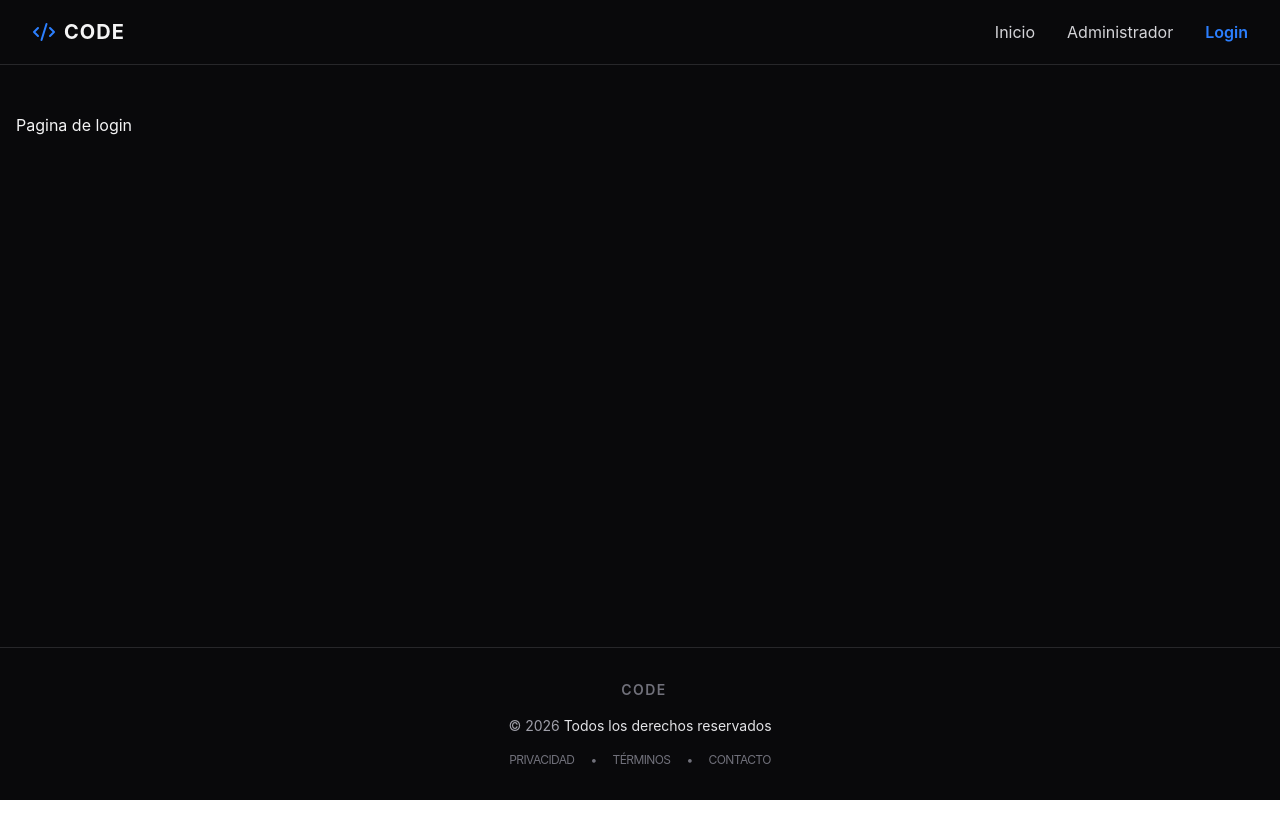
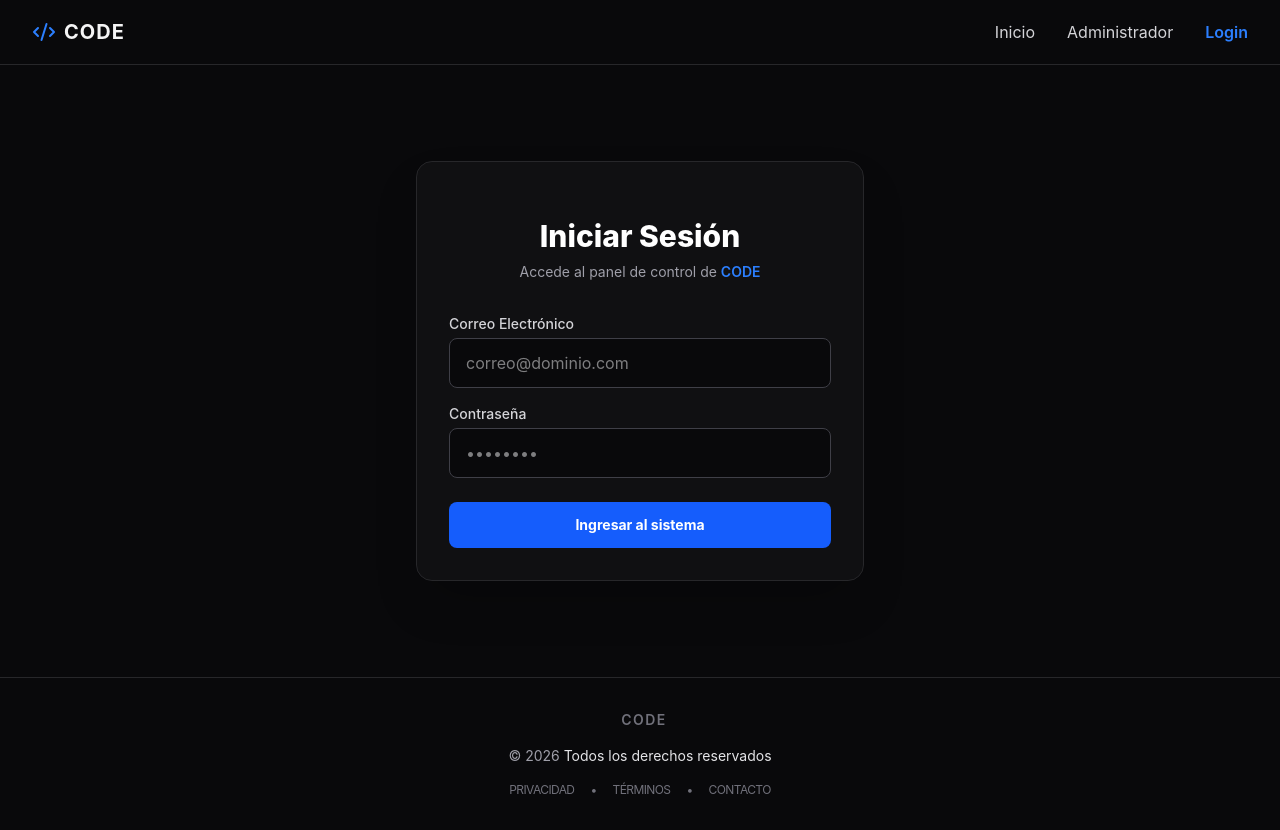
Before and after one commit to rollingcodeschool/crud-servicios-c25, a React (Vite) app: page /login in a window 1280 px wide. Before the commit the page ends 800 px from the top, so only its background shows below. Built offline with nearby package versions, Linux system fonts and the light colour scheme.

Commit message:
agregue el maquetado del Login

```diff
--- a/src/components/pages/Login.jsx
+++ b/src/components/pages/Login.jsx
@@ -1,9 +1,107 @@
-const Login = () => {
-    return (
+import { useForm } from "react-hook-form";
+import { useNavigate } from "react-router";
+import Swal from "sweetalert2";
+
+const Login = ({ setUsuarioLogueado }) => {
+  const {
+    register,
+    handleSubmit,
+    formState: { errors },
+  } = useForm();
+
+  const onSubmit = (data) => {
+    console.log(data);
+  };
+
+  return (
+    <section className="flex grow items-center justify-center py-12 px-4 sm:px-6 lg:px-8 animate-fadeIn">
+      <div className="max-w-md w-full space-y-8 bg-zinc-900/50 p-8 rounded-2xl border border-zinc-800 shadow-2xl backdrop-blur-sm">
         <div>
-            <h1>Pagina de login</h1>
+          <h2 className="mt-6 text-center text-3xl font-extrabold text-white">
+            Iniciar Sesión
+          </h2>
+          <p className="mt-2 text-center text-sm text-zinc-400">
+            Accede al panel de control de{" "}
+            <span className="text-blue-500 font-semibold">CODE</span>
+          </p>
         </div>
-    );
+
+        <form className="mt-8 space-y-6" onSubmit={handleSubmit(onSubmit)}>
+          <div className="space-y-4">
+            {/* Email Field */}
+            <div>
+              <label
+                htmlFor="email"
+                className="block text-sm font-medium text-zinc-300 mb-1"
+              >
+                Correo Electrónico
+              </label>
+              <input
+                id="email"
+                type="email"
+                autoComplete="email"
+                className={`w-full px-4 py-3 bg-zinc-950 border ${errors.email ? "border-red-500" : "border-zinc-700"} rounded-lg text-zinc-100 focus:outline-none focus:ring-2 focus:ring-blue-500/50 transition-all`}
+                placeholder="correo@dominio.com"
+                {...register("email", {
+                  required: "El email es obligatorio",
+                  pattern: {
+                    value:
+                      /^[a-z0-9!#$%&'*+/=?^_`{|}~-]+(?:\.[a-z0-9!#$%&'*+/=?^_`{|}~-]+)*@(?:[a-z0-9](?:[a-z0-9-]*[a-z0-9])?\.)+[a-z0-9](?:[a-z0-9-]*[a-z0-9])?$/,
+                    message: "Email no válido",
+                  },
+                })}
+              />
+              {errors.email && (
+                <span className="text-red-500 text-xs mt-1 italic">
+                  {errors.email.message}
+                </span>
+              )}
+            </div>
+
+            {/* Password Field */}
+            <div>
+              <label
+                htmlFor="password"
+                className="block text-sm font-medium text-zinc-300 mb-1"
+              >
+                Contraseña
+              </label>
+              <input
+                id="password"
+                type="password"
+                autoComplete="current-password"
+                className={`w-full px-4 py-3 bg-zinc-950 border ${errors.password ? "border-red-500" : "border-zinc-700"} rounded-lg text-zinc-100 focus:outline-none focus:ring-2 focus:ring-blue-500/50 transition-all`}
+                placeholder="••••••••"
+                {...register("password", {
+                  required: "La contraseña es obligatoria",
+                  pattern: {
+                    value:
+                      /^(?=.*\d)(?=.*[\u0021-\u002b\u003c-\u0040])(?=.*[A-Z])(?=.*[a-z])\S{8,16}$/,
+                    message:
+                      "Debe tener 8-16 caracteres, mayúscula, minúscula, número y símbolo.",
+                  },
+                })}
+              />
+              {errors.password && (
+                <span className="text-red-500 text-xs mt-1 italic">
+                  {errors.password.message}
+                </span>
+              )}
+            </div>
+          </div>
+
+          <div>
+            <button
+              type="submit"
+              className="group relative w-full flex justify-center py-3 px-4 border border-transparent text-sm font-bold rounded-lg text-white bg-blue-600 hover:bg-blue-500 focus:outline-none focus:ring-2 focus:ring-offset-2 focus:ring-offset-zinc-950 focus:ring-blue-500 transition-all active:scale-95"
+            >
+              Ingresar al sistema
+            </button>
+          </div>
+        </form>
+      </div>
+    </section>
+  );
 };
 
 export default Login;
--- a/src/components/services/CardServicio.jsx
+++ b/src/components/services/CardServicio.jsx
@@ -20,12 +20,12 @@ const CardServicio = () => {
       </div>
 
       {/* Cuerpo de la Card */}
-      <div className="p-5 flex flex-col flex-grow">
+      <div className="p-5 flex flex-col grow">
         <h3 className="text-xl font-bold text-zinc-100 mb-2 group-hover:text-blue-400 transition-colors">
           nombreServicio
         </h3>
 
-        <p className="text-zinc-400 text-sm line-clamp-3 mb-4 flex-grow">
+        <p className="text-zinc-400 text-sm line-clamp-3 mb-4 grow">
           descripcion
         </p>
 
```
